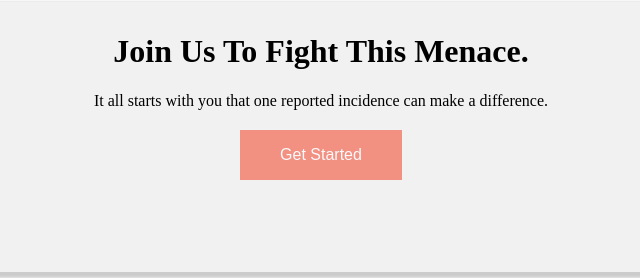
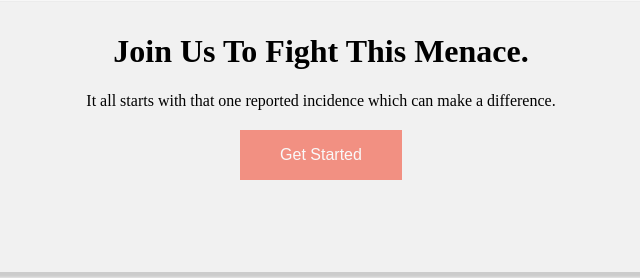
Before and after one commit to Ken-Mbugua/KenMbugua.iReporter, a plain HTML site: page ui/index.html in a window 1280 px wide. Shown: the part 115-393 px from the top of the page, 319-959 px from the left. Drawn offline with Linux system fonts and the light colour scheme.

Commit message:
[Feature #162147796] altered welcome button and message on the landing page

```diff
--- a/ui/index.html
+++ b/ui/index.html
@@ -23,7 +23,7 @@
     <main>
         <div class="main-container shadow">
             <h1>Join Us To Fight This Menace.</h1>
-            <p>It all starts with you that one reported incidence can make a difference.</p>
+            <p>It all starts with that one reported incidence which can make a difference.</p>
             <div><a href="pages/sign-up.html"><button class="landing-page-button">Get Started</button></a></div>
         </div>
     </main>
```
